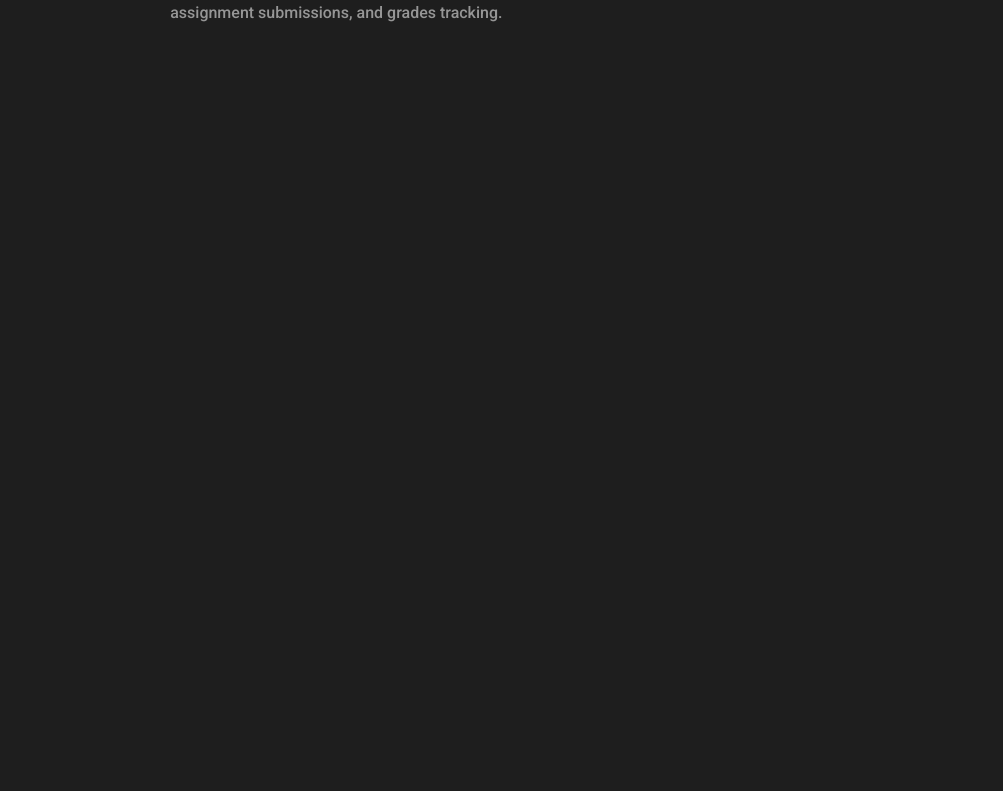
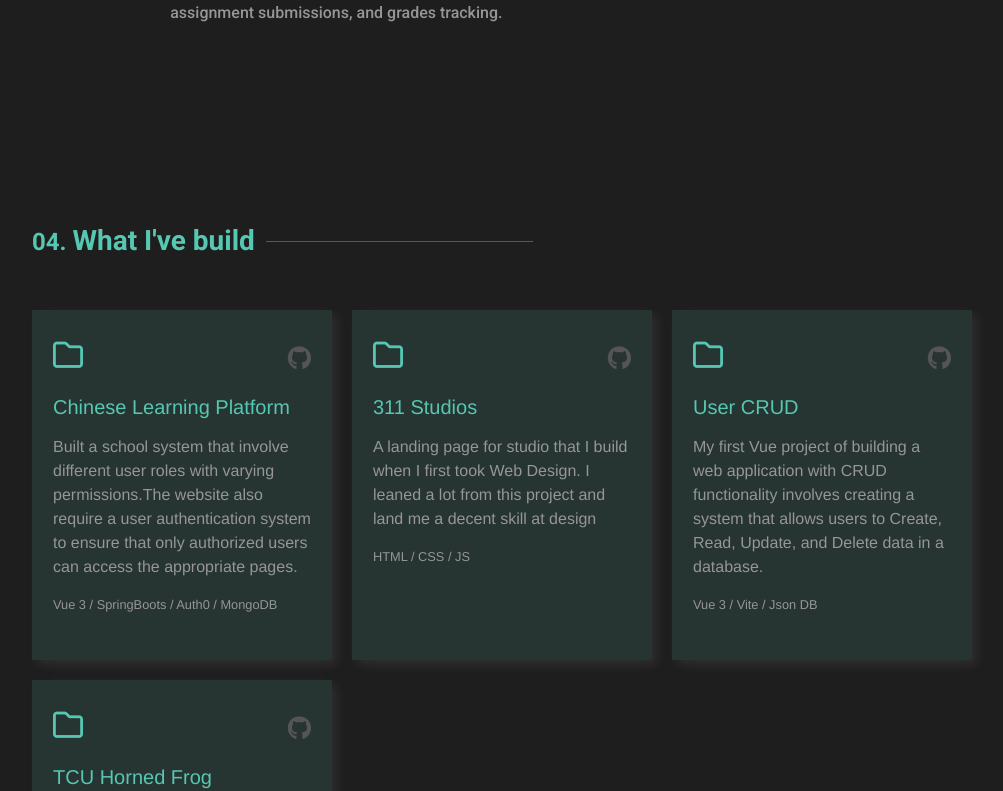
Before and after one commit to baovng/baonguyen-portfolio, a Vue app: page / in a window 1280 px wide. Shown: the part 2006-2797 px from the top of the page, without its empty margins (138-1141 px from the left). Before the commit the page ends 2130 px from the top, so only its background shows below. Built offline with nearby package versions, Linux system fonts and the light colour scheme.

Commit message:
Update HomeView.vue

```diff
--- a/src/views/HomeView.vue
+++ b/src/views/HomeView.vue
@@ -14,6 +14,12 @@
 		<section class="mt-5">
 			<Experience />
 		</section>
+		<section>
+			<Project />
+		</section>
+		<section>
+			<Footer />
+		</section>
 	</div>
 </template>
 
@@ -22,13 +28,16 @@
 	import About from '@/components/About.vue';
 	import Intro from '@/components/Intro.vue';
 	import Experience from '@/components/Experience.vue';
-
+	import Project from '@/components/Project.vue';
+	import Footer from '@/components/Footer.vue';
 	export default {
 		components: {
 			LogoAnimation,
 			About,
 			Intro,
 			Experience,
+			Project,
+			Footer,
 		},
 		data() {
 			return {
```
